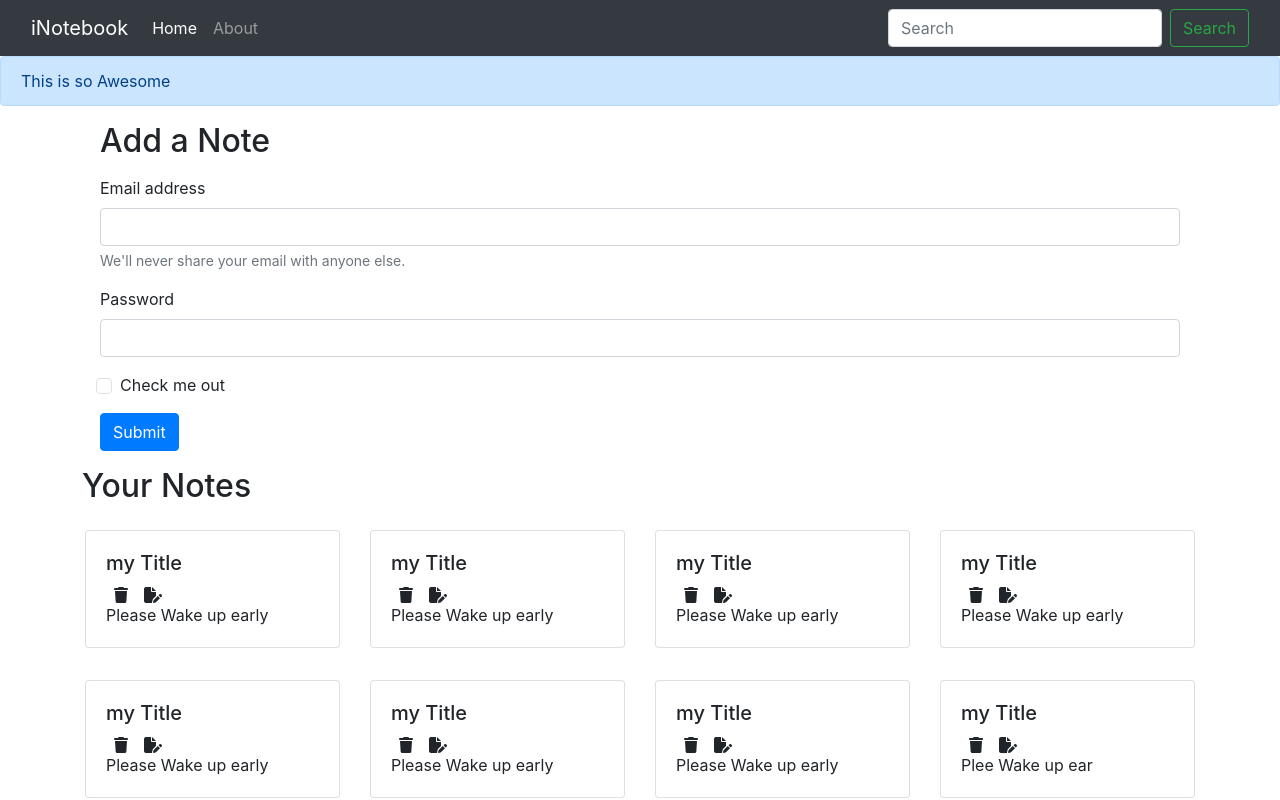
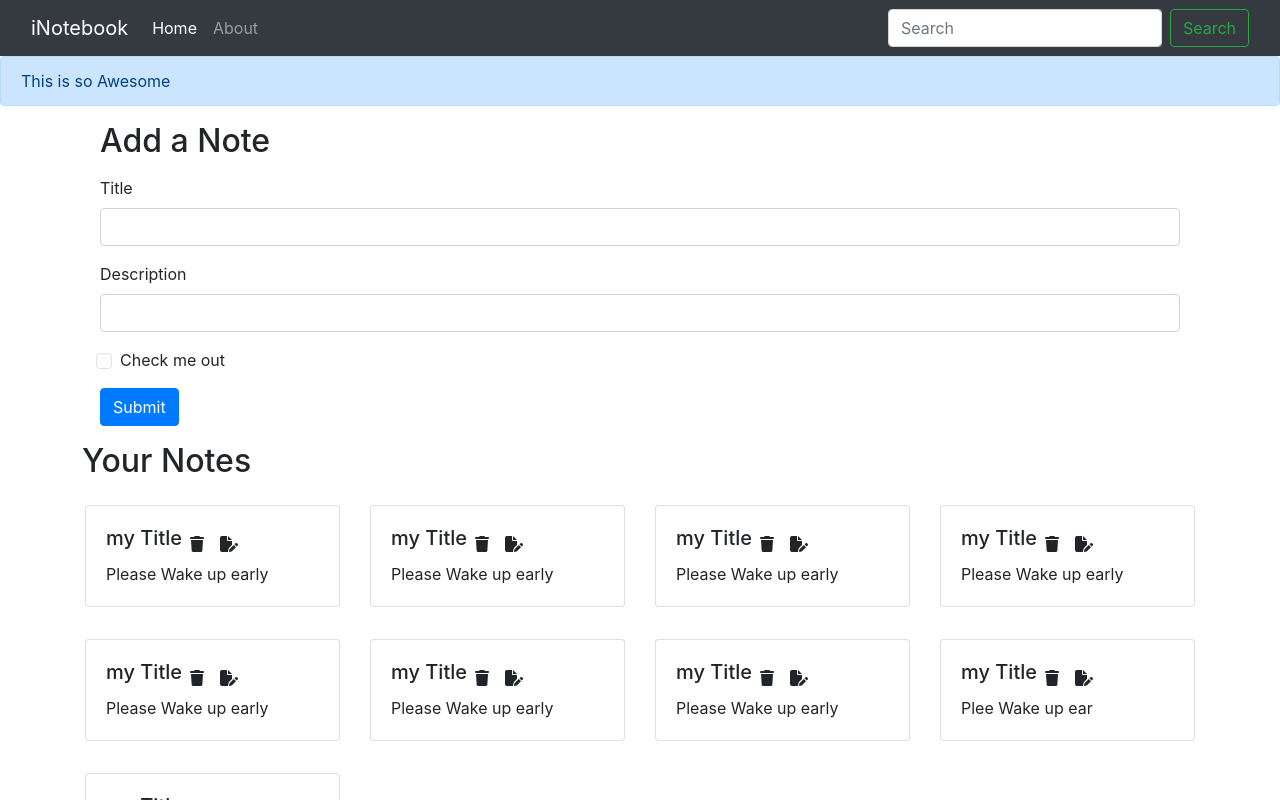
Before and after one commit to harsh-pandey001/CloudNote, a React (Create React App) app: page / in a window 1280 px wide. Shown: the top 800 px of the page. Built offline with nearby package versions, Linux system fonts and the light colour scheme.

Commit message:
Addnode feature added on frontend

```diff
--- /dev/null
+++ b/src/components/AddNote.jsx
@@ -0,0 +1,60 @@
+import React, { useContext, useState } from "react";
+import noteContext from "../context/notes/noteContext";
+
+const AddNote = () => {
+  const context = useContext(noteContext);
+  const { addNote } = context;
+
+  const [note, setNote] = useState({ title: "", description: "", tag: "default" });
+  const handleClick = (e) => {
+    e.preventDefault();
+    addNote(note.title, note.description, note.tag );
+  };
+
+  const onChange = (e) => {
+    setNote({ ...note, [e.target.name]: e.target.value });
+  };
+  return (
+    <div className="container my-3">
+      <h2>Add a Note</h2>
+      <form className="my-3">
+        <div className="form-group">
+          <label htmlFor="title">Title</label>
+          <input
+            type="text"
+            className="form-control"
+            id="title"
+            name="title"
+            aria-describedby="emailHelp"
+            onChange={onChange}
+          />
+        </div>
+        <div className="form-group">
+          <label htmlFor="description">Description </label>
+          <input
+            type="text"
+            className="form-control"
+            id="description"
+            name="description"
+            onChange={onChange}
+          />
+        </div>
+        <div className="form-group form-check">
+          <input
+            type="checkbox"
+            className="form-check-input"
+            id="exampleCheck1"
+          />
+          <label className="form-check-label" htmlFor="exampleCheck1">
+            Check me out
+          </label>
+        </div>
+        <button type="submit" className="btn btn-primary" onClick={handleClick}>
+          Submit
+        </button>
+      </form>
+    </div>
+  );
+};
+
+export default AddNote;
--- a/src/components/Home.js
+++ b/src/components/Home.js
@@ -3,44 +3,6 @@
 const Home = () => {
   return (
     <>
-      <div className="container my-3">
-        <h2>Add a Note</h2>
-        <form className="my-3">
-          <div className="form-group">
-            <label htmlFor="exampleInputEmail1">Email address</label>
-            <input
-              type="email"
-              className="form-control"
-              id="exampleInputEmail1"
-              aria-describedby="emailHelp"
-            />
-            <small id="emailHelp" className="form-text text-muted">
-              We'll never share your email with anyone else.
-            </small>
-          </div>
-          <div className="form-group">
-            <label htmlFor="exampleInputPassword1">Password</label>
-            <input
-              type="password"
-              className="form-control"
-              id="exampleInputPassword1"
-            />
-          </div>
-          <div className="form-group form-check">
-            <input
-              type="checkbox"
-              className="form-check-input"
-              id="exampleCheck1"
-            />
-            <label className="form-check-label" htmlFor="exampleCheck1">
-              Check me out
-            </label>
-          </div>
-          <button type="submit" className="btn btn-primary">
-            Submit
-          </button>
-        </form>
-      </div>
       <Notes />
     </>
   );
--- a/src/components/NoteItem.jsx
+++ b/src/components/NoteItem.jsx
@@ -7,8 +7,8 @@
       <div className="card my-3">
         <div className="card-body">
 
+          <div className="d-flex align-items-center">
           <h5 className="card-title">{note.title}</h5>
-          <div className="d-flex align-items-center">
             <i className="fa-solid fa-trash mx-2"></i>
             <i className="fa-solid fa-file-pen mx-2"></i>
           </div>
--- a/src/components/Notes.jsx
+++ b/src/components/Notes.jsx
@@ -1,20 +1,22 @@
 import React, { useContext } from "react";
-import noteContext from "../context/notes/noteContext"
+import noteContext from "../context/notes/noteContext";
 import NoteItem from "./NoteItem";
+import AddNote from "./AddNote";
 
 const Notes = () => {
-
-  const context= useContext(noteContext);
-  const {notes, setNotes} = context;
+  const context = useContext(noteContext);
+  const { notes, addNote } = context;
 
   return (
-    <div className="row my-3">
-      <h2>Your Notes</h2>
-      {notes.map((note) => {
-        return <NoteItem key = {note._id} note={note}/>
-      })}
-    </div>
-
+    <>
+    <AddNote/>
+      <div className="row my-3">
+        <h2>Your Notes</h2>
+        {notes.map((note) => {
+          return <NoteItem key={note._id} note={note} />;
+        })}
+      </div>
+    </>
   );
 };
 
--- a/src/context/notes/NoteState.js
+++ b/src/context/notes/NoteState.js
@@ -67,7 +67,7 @@
       __v: 0,
     },
     {
-      _id: "64c019e5907357a1ad9d12",
+      _id: "64c019e5907357a1a9d12",
       user: "64bffeb395a83d02f0919420",
       title: "my Title",
       description: "Plee Wake up ear",
@@ -76,7 +76,7 @@
       __v: 0,
     },
     {
-      _id: "6158b37ba273cc6a62f47e",
+      _id: "618b37ba273cc6a62f47e",
       user: "64bffeb395a83d02f0919420",
       title: "my Title",
       description: "Plee Wake ear",
@@ -86,10 +86,34 @@
     },
   ];
 
-const [notes, setNotes] = useState(notesInitial)
+  const [notes, setNotes] = useState(notesInitial);
+
+  // Add a Note
+  const addNote = (title, description, tag) => {
+    //TODO API Call
+    console.log("Adding a New Node");
+    const note = {
+      _id: "6158b37b273c6a62f47e",
+      user: "64bffeb395a83d02f0919420",
+      title: title,
+      description: description,
+      tag: tag,
+      Date: "2023-07-26T17:32:35.406Z",
+      __v: 0,
+    };
+    setNotes(notes.concat(note));
+  };
+
+  // Delete a Note
+  const deleteNote = () => {};
+
+  // Edit a Note
+  const editNote = () => {};
 
   return (
-    <NoteContext.Provider value={{notes, setNotes}}>{props.children}</NoteContext.Provider>
+    <NoteContext.Provider value={{ notes, addNote,deleteNote,editNote  }}>
+      {props.children}
+    </NoteContext.Provider>
   );
 };
 
```
